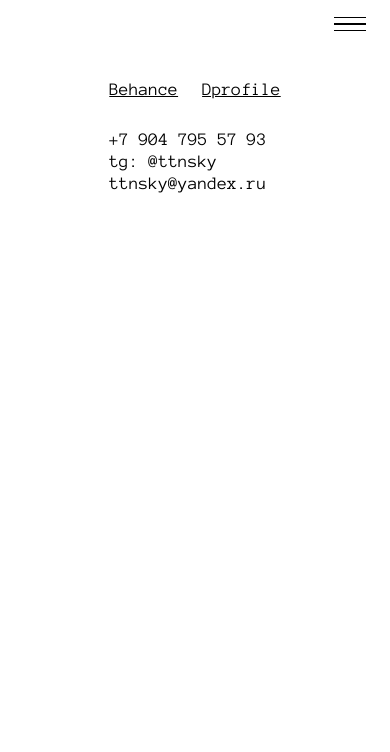
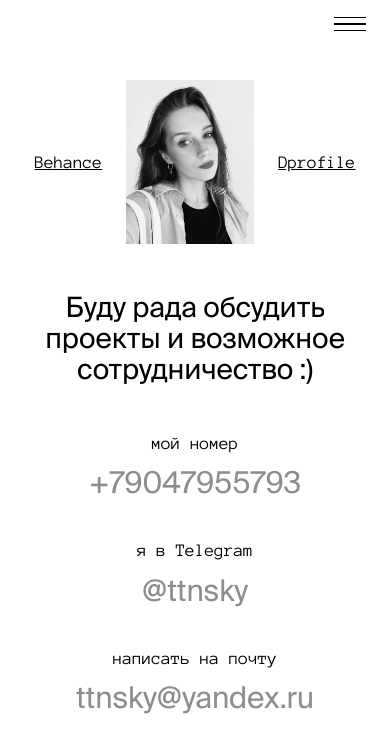
Before and after one commit to ttnsky-design/portfolio, a Next.js app: page /contacts in a window 390 px wide. Shown: the top 752 px of the page. Built offline with nearby package versions, Linux system fonts and the light colour scheme.

Commit message:
Match Contacts page to the updated mockup
Co-Authored-By: Claude Opus 5.5 <noreply@anthropic.com>

```diff
--- a/src/app/contacts/page.module.css
+++ b/src/app/contacts/page.module.css
@@ -1,29 +1,76 @@
 .page {
-  padding: 60px 140px 100px;
-  max-width: 1440px;
-  margin: 0 auto;
+  display: flex;
+  flex-direction: column;
+  align-items: center;
+  gap: 70px;
+  padding: 98px 24px 100px;
+  letter-spacing: -0.01em;
+  text-align: center;
 }
 
 .social {
   display: flex;
-  gap: 32px;
-  font-size: 22px;
+  align-items: center;
+  gap: 39px;
+  font-size: 21.7px;
+  line-height: 26px;
 }
 
 .social a {
   text-decoration: underline;
 }
 
+.portrait {
+  display: block;
+  width: 166px;
+  height: auto;
+}
+
+.lead {
+  max-width: 615px;
+  font-family: var(--font-nav);
+  font-size: 40px;
+  line-height: 36px;
+}
+
 .details {
   display: flex;
+  justify-content: center;
+  gap: 155px;
+}
+
+.detail {
+  display: flex;
   flex-direction: column;
-  gap: 4px;
-  margin-top: 48px;
-  font-size: 22px;
+  align-items: center;
+  gap: 10px;
+  font-size: 20px;
+  line-height: 38px;
+}
+
+.detail a {
+  font-family: var(--font-nav);
+  font-size: 40px;
+  color: var(--foreground-muted);
+  white-space: nowrap;
+}
+
+@media (max-width: 1200px) {
+  .details {
+    gap: 80px;
+  }
+}
+
+@media (max-width: 1024px) {
+  .details {
+    flex-direction: column;
+    gap: 40px;
+  }
 }
 
 @media (max-width: 640px) {
   .page {
+    gap: 48px;
     padding: 32px 24px 64px;
   }
 
@@ -32,8 +79,21 @@
     font-size: 18px;
   }
 
-  .details {
+  .portrait {
+    width: 128px;
+  }
+
+  .lead {
+    font-size: 28px;
+    line-height: 1.1;
+  }
+
+  .detail {
     font-size: 18px;
-    margin-top: 32px;
+    line-height: 1.2;
+  }
+
+  .detail a {
+    font-size: 30px;
   }
 }
--- a/src/app/contacts/page.tsx
+++ b/src/app/contacts/page.tsx
@@ -1,5 +1,7 @@
 import type { Metadata } from "next";
+import Image from "next/image";
 import { CONTACTS, OWNER_NAME, SOCIAL_LINKS } from "@/config/site";
+import { typograph } from "@/lib/typograph";
 import styles from "./page.module.css";
 
 const CONTACTS_TITLE = `Контакты — ${OWNER_NAME}`;
@@ -27,16 +29,37 @@ export default function ContactsPage() {
         <a href={SOCIAL_LINKS.behance} target="_blank" rel="noopener noreferrer">
           Behance
         </a>
+        <Image
+          src="/images/contacts/portrait.jpg"
+          alt={OWNER_NAME}
+          width={166}
+          height={213}
+          className={styles.portrait}
+        />
         <a href={SOCIAL_LINKS.dprofile} target="_blank" rel="noopener noreferrer">
           Dprofile
         </a>
       </div>
+
+      <p className={styles.lead}>
+        {typograph("Буду рада обсудить проекты и возможное сотрудничество :)")}
+      </p>
+
       <div className={styles.details}>
-        <a href={`tel:${CONTACTS.phoneHref}`}>{CONTACTS.phone}</a>
-        <a href={CONTACTS.telegramHref} target="_blank" rel="noopener noreferrer">
-          tg: {CONTACTS.telegram}
-        </a>
-        <a href={`mailto:${CONTACTS.email}`}>{CONTACTS.email}</a>
+        <div className={styles.detail}>
+          <span>мой номер</span>
+          <a href={`tel:${CONTACTS.phoneHref}`}>{CONTACTS.phoneHref}</a>
+        </div>
+        <div className={styles.detail}>
+          <span>я в Telegram</span>
+          <a href={CONTACTS.telegramHref} target="_blank" rel="noopener noreferrer">
+            {CONTACTS.telegram}
+          </a>
+        </div>
+        <div className={styles.detail}>
+          <span>написать на почту</span>
+          <a href={`mailto:${CONTACTS.email}`}>{CONTACTS.email}</a>
+        </div>
       </div>
     </main>
   );
```
Also changed, not shown: public/images/contacts/portrait.jpg (added).
